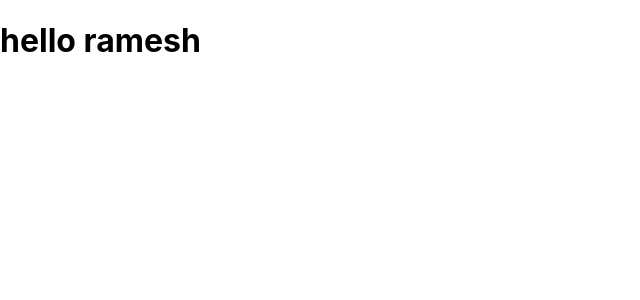
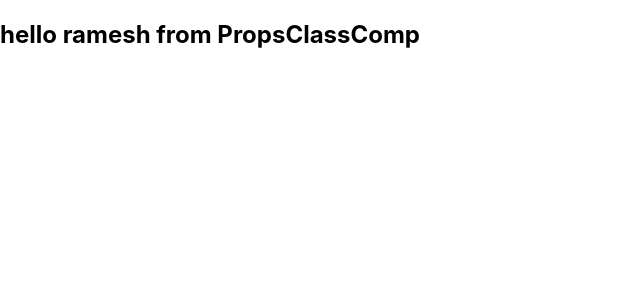
Before and after one commit to rameshbanakar/react_youtube_course_1, a React (Create React App) app: page / in a window 1280 px wide. Shown: the top 300 px of the page, without its empty margins (0-640 px from the left). Built offline with nearby package versions, Linux system fonts and the light colour scheme.

Commit message:
props in class component

```diff
--- a/src/App.js
+++ b/src/App.js
@@ -5,6 +5,7 @@ import {ArrowComp} from "./Components/ArrowComp"
 import ClassComp from './Components/ClassComp'
 import Jsx from "./Components/jsx"
 import Props from "./Components/Props"
+import PropsClassComp from './Components/PropsClassComp'
 const App = () => {
   return (
     <div>
@@ -12,7 +13,10 @@ const App = () => {
       {/* <FuncComp/> */}
       {/* <ArrowComp/>
      <ClassComp/> */}
-     <Props name="ramesh"/>
+     {/* <Props name="ramesh">
+      <p>this is childern tag</p>
+     </Props> */}
+     <PropsClassComp name="ramesh"/>
     </div>
   );
 }
--- a/src/Components/Props.js
+++ b/src/Components/Props.js
@@ -5,6 +5,7 @@ function Props(props) {
   return (
     <div>
        <h1>hello {props.name}</h1>
+       {props.children}
     </div>
   )
 }
--- /dev/null
+++ b/src/Components/PropsClassComp.js
@@ -0,0 +1,11 @@
+import React, { Component } from 'react'
+
+export default class PropsClassComp extends Component {
+  render() {
+    return (
+      <div>
+        <h2>hello {this.props.name} from PropsClassComp</h2>
+      </div>
+    )
+  }
+}
```
